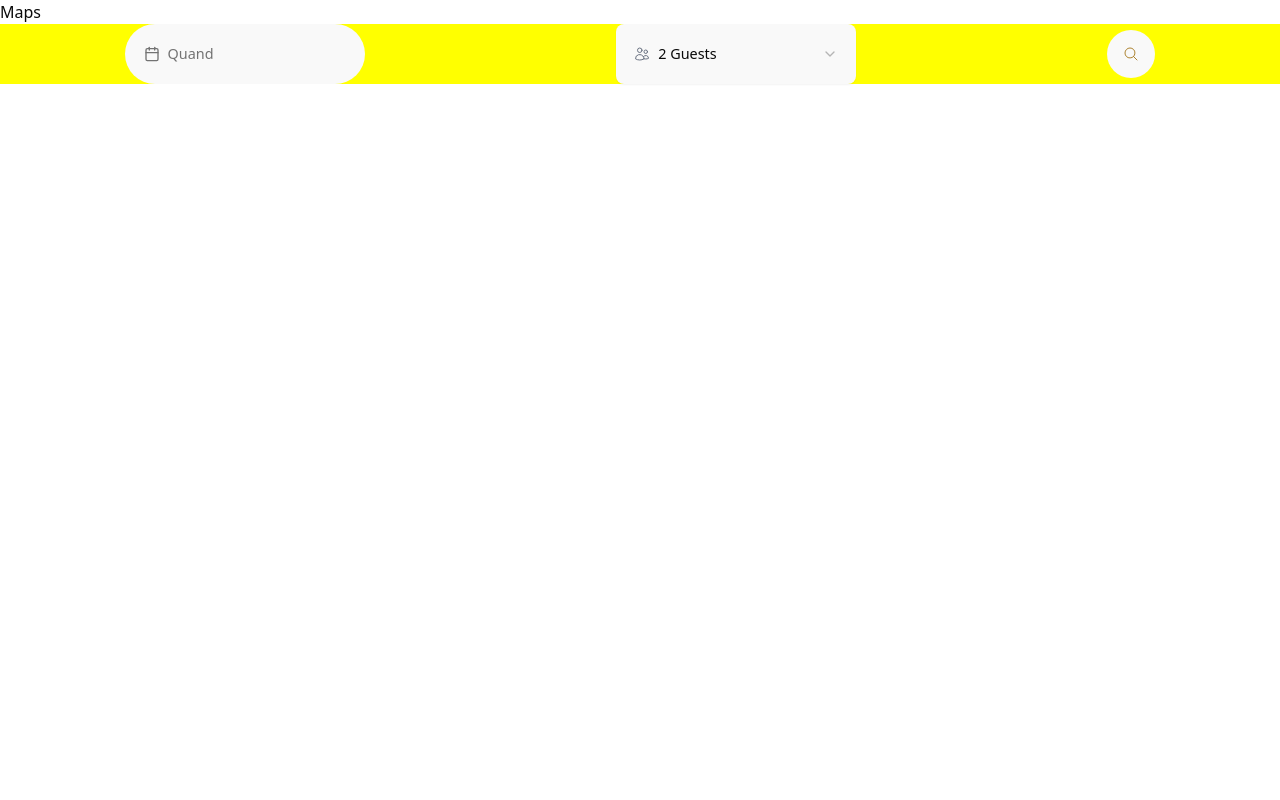
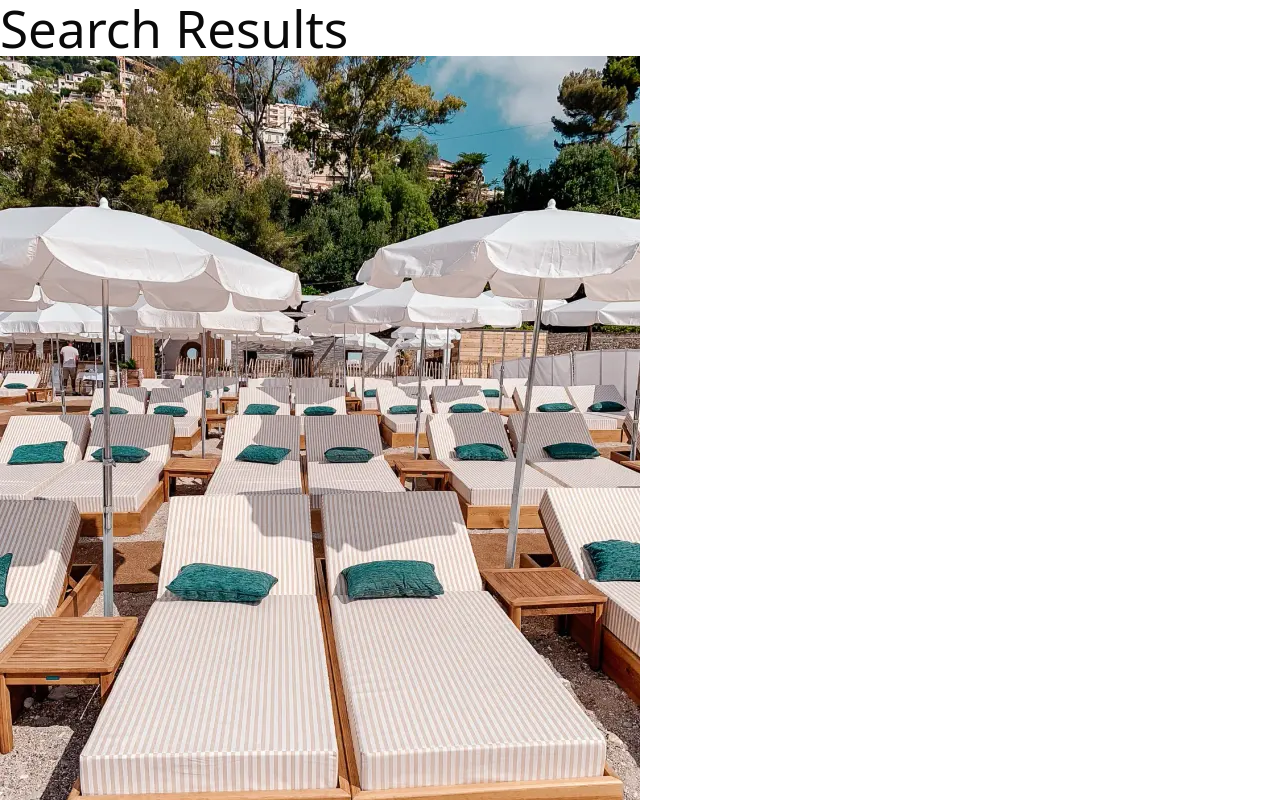
Before and after one commit to Mjkwebdev/my-shadcn-project, a React (Vite) app: page /search in a window 1280 px wide. Shown: the top 800 px of the page. Built offline with nearby package versions, Linux system fonts and the light colour scheme.

Commit message:
Made an array of data

```diff
--- a/src/App.tsx
+++ b/src/App.tsx
@@ -1,6 +1,6 @@
 import { BrowserRouter, Route, Routes } from "react-router-dom";
 import Hero from "./MainComponent/Hero";
-import SearchPage from "./Search";
+import SearchPage from "./MainComponent/Search";
 
 function App() {
   return (
--- /dev/null
+++ b/src/MainComponent/CardsGrid.tsx
@@ -0,0 +1,9 @@
+
+
+const CardsGrid = () => {
+  return (
+    <div>CardsGrid</div>
+  )
+}
+
+export default CardsGrid
--- /dev/null
+++ b/src/MainComponent/Search.tsx
@@ -0,0 +1,73 @@
+import { useSearchParams } from "react-router-dom";
+
+import { useEffect, useState } from "react";
+interface Listing {
+    [x: string]: any;
+    id: string;
+    title: string;
+    image: string;
+    location: string;
+    dateAvailable:  Date;
+    maxGuest: number;
+}
+
+const listings: Listing[]= [{
+    id:"1",
+    title: "Cala Pulpo",
+    image:"src/assets/16d66abc-9a68-4a46-9243-25df762573b6-img.webp",
+    location:"Karachi",
+    dateAvailable: new Date("2024-04-10"),
+    maxGuest: 4,
+},
+{
+    id:"2",
+    title: "Cala Pulpo",
+    image:"src/assets/16d66abc-9a68-4a46-9243-25df762573b6-img.webp",
+    location:"Islamabad",
+    dateAvailable: new Date("2024-04-10"),
+    maxGuest: 4,
+},
+{
+    id:"3",
+    title: "Cala Pulpo",
+    image:"src/assets/16d66abc-9a68-4a46-9243-25df762573b6-img.webp",
+    location:"Lahore",
+    dateAvailable: new Date("2024-04-10"),
+    maxGuest: 4,
+}
+];
+
+const SearchPage = () => {
+    const [searchParams] = useSearchParams();
+    const [results, setResults] = useState<Listing[]>([]);
+
+    useEffect(() => {
+      const dateParam = searchParams.get('date');
+      const guestsParam = searchParams.get('guests');
+
+      const selectedDate = dateParam ? new Date(dateParam) : null;
+      const maxGuests = guestsParam ? parseInt(guestsParam) : 0;
+
+      const filteredResults = listings.filter((listing) => {
+        const isDateAvailable = !selectedDate || listing.dateAvailable >= selectedDate;
+        const isGuestsAllowed = !maxGuests || listing.maxGuests >= maxGuests;
+        return isDateAvailable && isGuestsAllowed;
+      }) as Listing[];
+      setResults(filteredResults);
+    }, [searchParams]);
+    return(
+        <div>
+      <h1>Search Results</h1>
+      {results.map((listing) => (
+        <div key={listing.id}>
+          <img src={listing.image} alt={listing.title} /> {/* Display the image */}
+          {listing.title}
+          {listing.location}
+          {listing.maxGuest}
+        </div>
+      ))}
+    </div>
+    )
+
+}
+export default SearchPage
--- /dev/null
+++ b/src/MainComponent/SearchElement/Cities.tsx
@@ -0,0 +1,7 @@
+const Cities = () => {
+  return (
+    <div>Cities</div>
+  )
+}
+
+export default Cities
--- a/src/MainComponent/SearchElement/SearchButton.tsx
+++ b/src/MainComponent/SearchElement/SearchButton.tsx
@@ -1,12 +1,22 @@
-import { Link } from 'react-router-dom'
+import { Link, useNavigate } from 'react-router-dom'
 import { Button } from '../../components/ui/button'
 import MagnifyingGlassIcon from '@heroicons/react/24/outline/MagnifyingGlassIcon'
 
-const SearchButton = () => {
+interface SearchButtonProps{
+  date: Date| undefined;
+  guests: string;
+}
+
+const SearchButton = ({date, guests}:SearchButtonProps) => {
+  const navigate = useNavigate();
+  const handleClick = () => {
+      navigate(`/search?date=${date}&guests=${guests}`);
+    }
   return (
    <>
    <Link to="/search" >
-   <Button variant={"link"} className="bg-[#F8F8F5] rounded-full h-12 w-12">
+   <Button
+   onClick={handleClick} variant={"link"} className="bg-[#F8F8F5] rounded-full h-12 w-12">
     <MagnifyingGlassIcon className="h-5 w-full text-[#AD8330]" />  </Button>
    </Link>
    </>
@@ -14,5 +24,3 @@ const SearchButton = () => {
 }
 
 export default SearchButton
-
-//
--- a/src/MainComponent/SearchElement/SearchInput.tsx
+++ b/src/MainComponent/SearchElement/SearchInput.tsx
@@ -1,15 +1,18 @@
-import Searchbox from "./Searchbox";
+import Searchbox from "./SearchCalenderbox";
 import SearchButton from "./SearchButton";
 import SelectBox from "./SelectBox";
+
 const SearchInput = () => {
+
   return (
+
     <div className="absolute top-[24.5rem] left-[3rem] flex rounded-full w-[35rem] h-[3.75rem] bg-white justify-around">
       <Searchbox/>
        <div className="bg-white flex items-center focus:outline-none">
        <SelectBox maxGuest={18}/>
         </div>
         <div className="flex items-center">
-      <SearchButton/>
+      <SearchButton date={undefined} guests={""}/>
         </div>
       </div>
   );
--- /dev/null
+++ b/src/MainComponent/data.tsx
@@ -0,0 +1,9 @@
+import React from 'react'
+
+const data = () => {
+  return (
+
+  )
+}
+
+export default data
--- a/src/Search.tsx
+++ /dev/null
@@ -1,20 +0,0 @@
-import SearchInput from "./MainComponent/SearchElement/Searchbox"
-import SearchButton from "./MainComponent/SearchElement/SearchButton"
-import SelectBox from "./MainComponent/SearchElement/SelectBox"
-
-const SearchPage = () => (
-<>
-    <div>Maps</div>
-    <div className="flex w-screen h-[3.75rem] bg-[yellow] justify-around">
-        <SearchInput />
-        <div className="flex items-center hover:outline-none">
-            <SelectBox maxGuest={15} />
-        </div>
-        <div className=" flex items-center">
-            <SearchButton />
-        </div>
-    </div>
-</>
-    )
-
-export default SearchPage
```
Also changed, not shown: src/MainComponent/SearchElement/SearchCalenderbox.tsx (renamed from src/MainComponent/SearchElement/Searchbox.tsx, +3 -5 lines), src/assets/16d66abc-9a68-4a46-9243-25df762573b6-img.webp (added).
